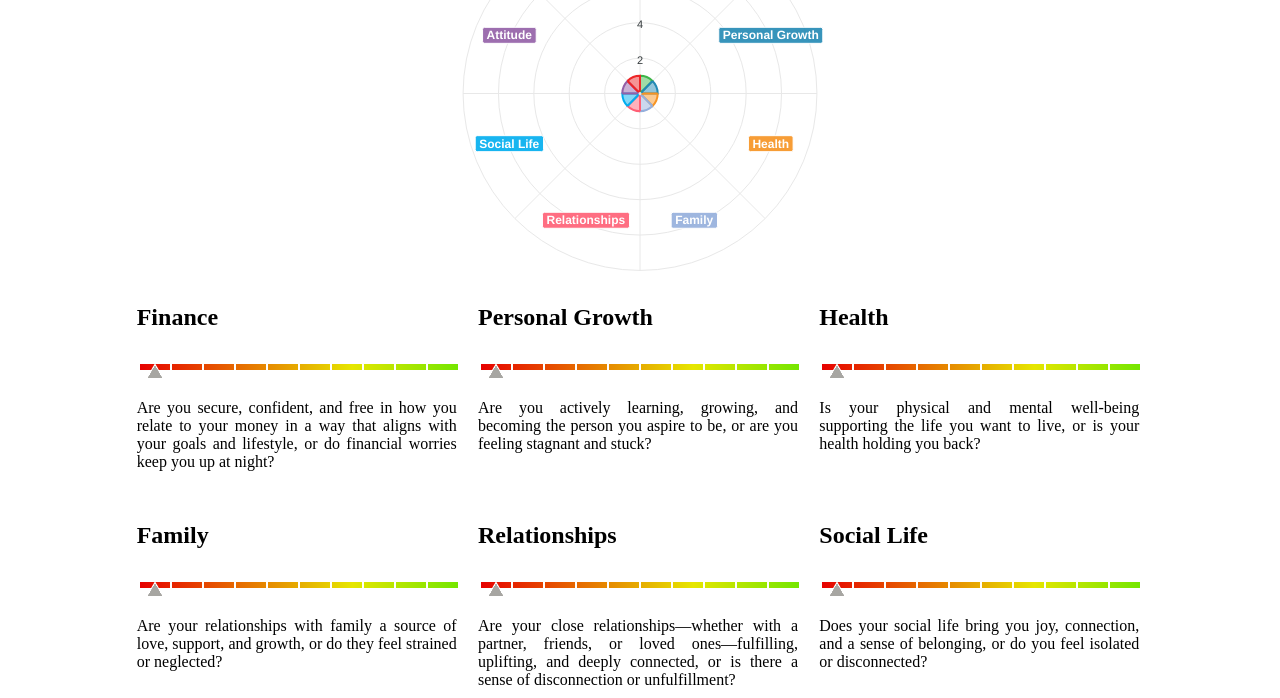
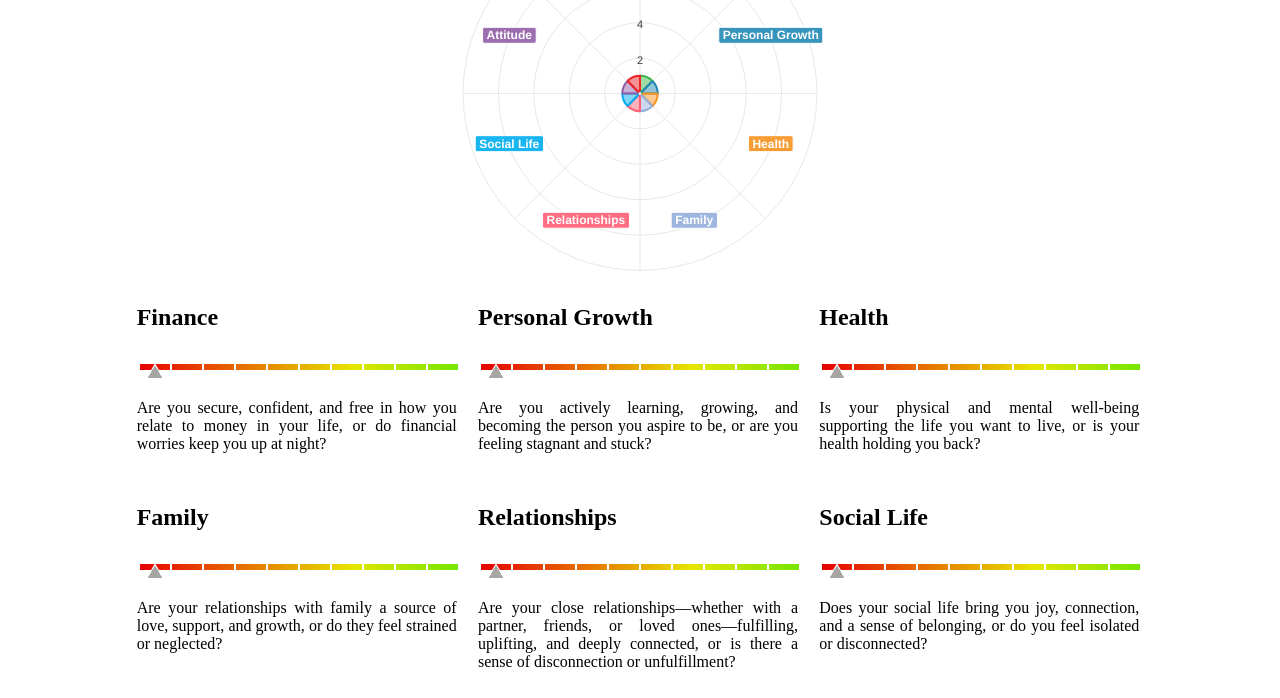
Before and after one commit to daneshambrook/awakenyourpurposechallenge, a website: page index.html in a window 1280 px wide. Shown: the part 102-800 px from the top of the page. Drawn offline with nearby package versions, Linux system fonts and the light colour scheme.

Commit message:
Update index.html

```diff
--- a/index.html
+++ b/index.html
@@ -46,7 +46,7 @@
       {
         name: 'Finance',
         color: '#3DB549',
-        description: 'Are you secure, confident, and free in how you relate to your money in a way that aligns with your goals and lifestyle, or do financial worries keep you up at night?',
+        description: 'Are you secure, confident, and free in how you relate to money in your life, or do financial worries keep you up at night?',
       },
       {
         name: 'Personal Growth',
```
